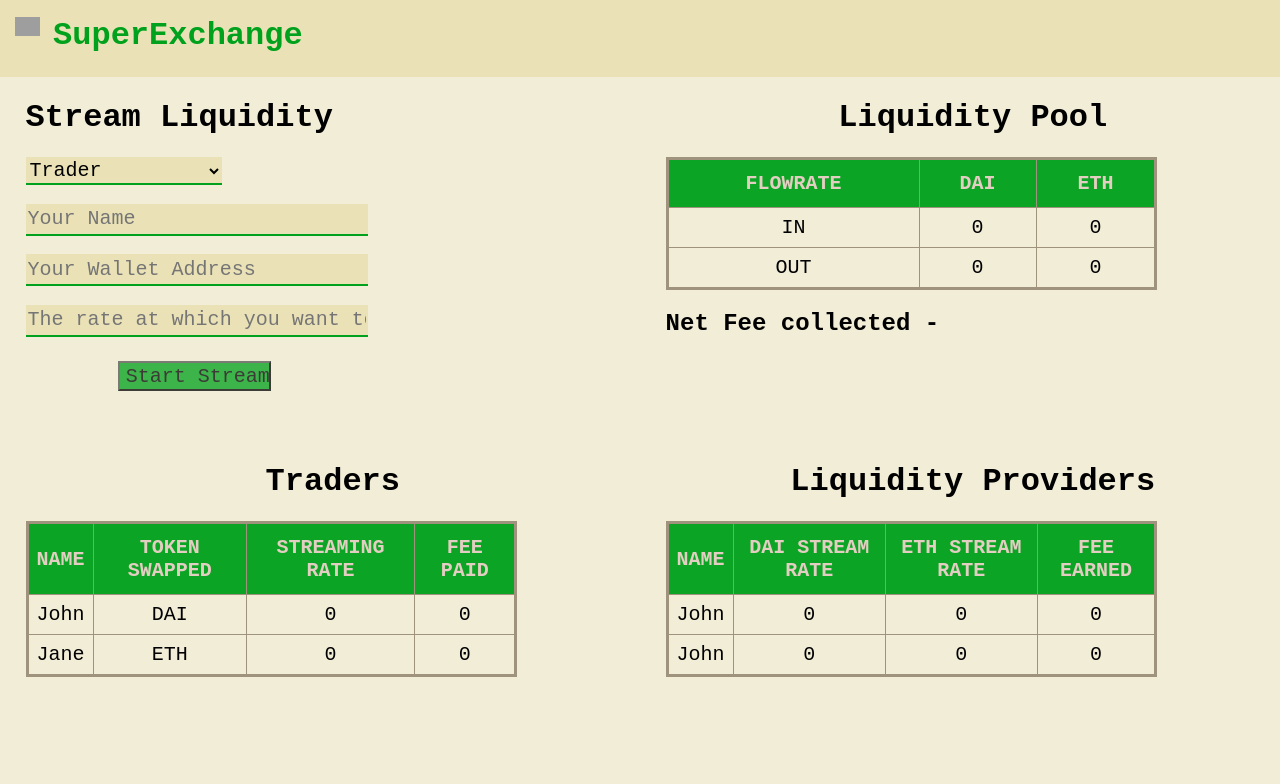
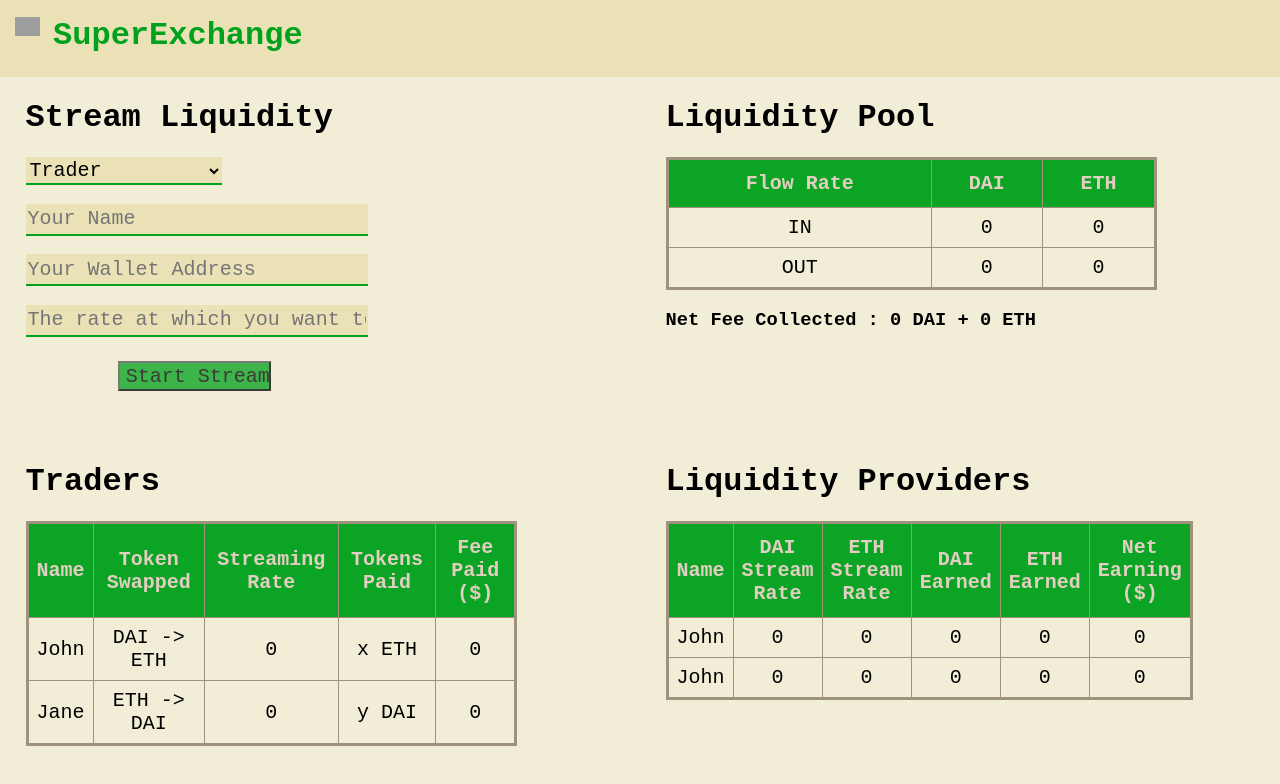
Before and after one commit to re-minder/SuperExchange, a React (Create React App) app in the folder frontend/: page / in a window 1280 px wide. Shown: the top 784 px of the page. Built offline with nearby package versions, Linux system fonts and the light colour scheme; grey boxes are pictures that could not be loaded.

Commit message:
update table data columns

```diff
--- a/frontend/src/components/LPool.js
+++ b/frontend/src/components/LPool.js
@@ -8,11 +8,13 @@ export default class LPool extends Component {
     this.state = {
         ...this.props,
         rows: [
-            { "id": 1, "FlowRate": "IN", "DAI": 0, "ETH": 0},
-            { "id": 2, "FlowRate": "OUT", "DAI": 0, "ETH": 0},
+            {"id": 1, "Flow Rate": "IN", "DAI": 0, "ETH": 0},
+            {"id": 2, "Flow Rate": "OUT", "DAI": 0, "ETH": 0},
         ],
-        header: ["id", "FlowRate", "DAI", "ETH"],
+        header: ["id", "Flow Rate", "DAI", "ETH"],
         headerLength: 4,
+        feeDAI: 0,
+        feeETH: 0,
     };
   }
 
@@ -26,9 +28,9 @@ export default class LPool extends Component {
   render() {
     return (
     <div className="rightComponent lPool">
-      <h1 style={{textAlign:'center'}}> Liquidity Pool </h1>
+      <h1> Liquidity Pool </h1>
       <Table rows={this.state.rows} header={this.state.header} headerLength={this.state.headerLength}/>
-      <h2> Net Fee collected - {this.state.fee}</h2>
+      <h3> Net Fee Collected : {this.state.feeDAI} DAI + {this.state.feeETH} ETH</h3>
     </div>
     );
   }
--- a/frontend/src/components/LProviders.js
+++ b/frontend/src/components/LProviders.js
@@ -8,18 +8,18 @@ export default class LProviders extends Component {
     this.state = {
       ...this.props,
       rows: [
-          { "id": 1, "Name": "John", "DAI Stream Rate": 0, "ETH Stream Rate": 0, "Fee Earned": 0},
-          { "id": 1, "Name": "John", "DAI Stream Rate": 0, "ETH Stream Rate": 0, "Fee Earned": 0},
+          {"id": 1, "Name": "John", "DAI Stream Rate": 0, "ETH Stream Rate": 0, "DAI Earned": 0, "ETH Earned": 0, "Net Earning ($)": 0},
+          {"id": 1, "Name": "John", "DAI Stream Rate": 0, "ETH Stream Rate": 0, "DAI Earned": 0, "ETH Earned": 0, "Net Earning ($)": 0},
       ],
-      header: ["id", "Name", "DAI Stream Rate", "ETH Stream Rate", "Fee Earned"],
-      headerLength: 5,
+      header: ["id", "Name", "DAI Stream Rate", "ETH Stream Rate", "DAI Earned", "ETH Earned", "Net Earning ($)"],
+      headerLength: 7,
     };
   }
 
   render() {
     return (
     <div className="rightComponent lProviders">
-      <h1 style={{textAlign:'center'}}> Liquidity Providers </h1>
+      <h1> Liquidity Providers </h1>
       <Table rows={this.state.rows} header={this.state.header} headerLength={this.state.headerLength}/>
       {this.state.lProviders.map(function(d, idx) {
           return (<li key={idx}>{d.name}</li>)}
--- a/frontend/src/components/Table.js
+++ b/frontend/src/components/Table.js
@@ -24,9 +24,9 @@ class Table extends Component {
     }
 
     renderTableHeader() {
-        let header = this.state.header.slice(1,);
+        let header = this.state.header.slice(1, this.state.headerLength);
         return header.map((key, index) => {
-           return <th key={index}>{key.toUpperCase()}</th>
+           return <th key={index}>{key}</th>
         })
      }
 
--- a/frontend/src/components/Traders.js
+++ b/frontend/src/components/Traders.js
@@ -7,18 +7,18 @@ export default class Traders extends Component {
     this.state = {
       ...this.props,
       rows: [
-          { "id": 1, "Name": "John", "Token Swapped": "DAI", "Streaming Rate": 0, "Fee Paid": 0},
-          { "id": 2, "Name": "Jane", "Token Swapped": "ETH", "Streaming Rate": 0, "Fee Paid": 0},
+          {"id": 1, "Name": "John", "Token Swapped": "DAI -> ETH", "Streaming Rate": 0, "Tokens Paid" : "x ETH", "Fee Paid ($)": 0},
+          {"id": 2, "Name": "Jane", "Token Swapped": "ETH -> DAI", "Streaming Rate": 0, "Tokens Paid" : "y DAI", "Fee Paid ($)": 0},
       ],
-      header: ["id", "Name", "Token Swapped", "Streaming Rate", "Fee Paid"],
-      headerLength: 5,
+      header: ["id", "Name", "Token Swapped", "Streaming Rate", "Tokens Paid", "Fee Paid ($)"],
+      headerLength: 6,
     };
   }
 
   render() {
     return (
-    <div className="leftComponent traders">
-      <h1 style={{textAlign:'center'}}> Traders </h1>
+    <div className="leftComponent traders center">
+      <h1> Traders </h1>
       <Table rows={this.state.rows} header={this.state.header} headerLength={this.state.headerLength}/>
       {this.state.traders.map(function(d, idx) {
           return (<li key={idx}>{d.name}</li>)}
```
